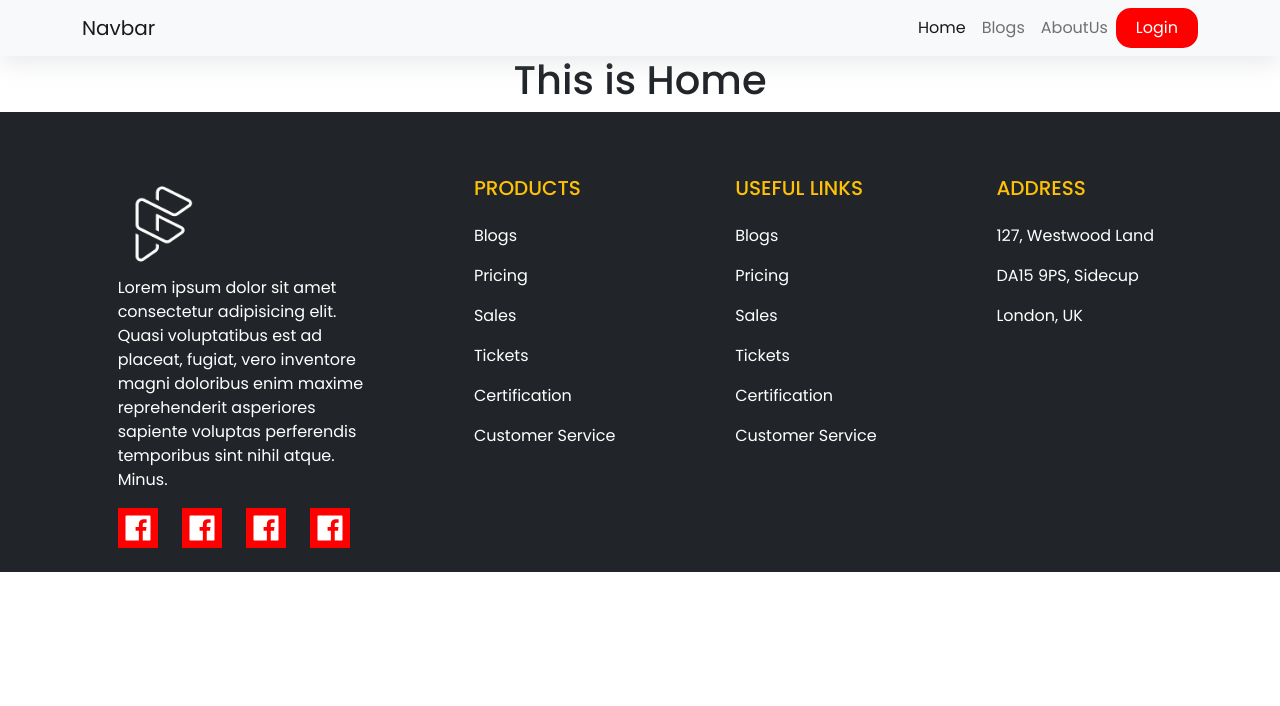
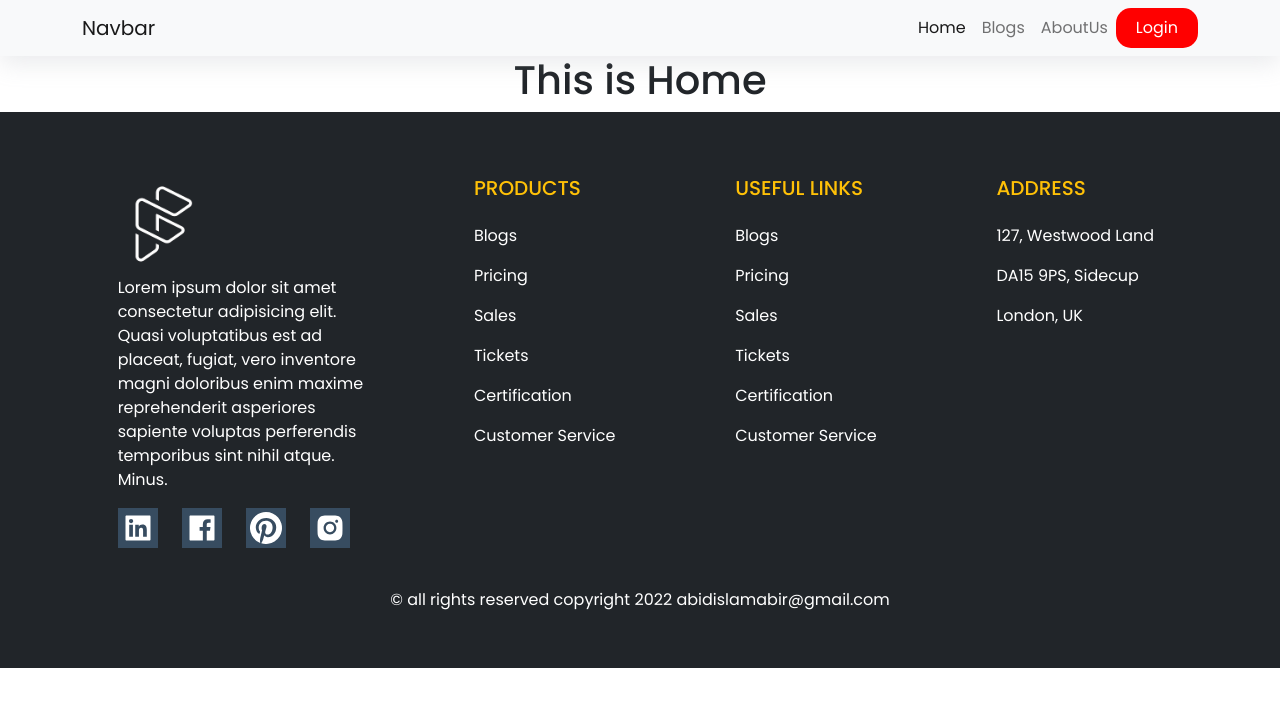
Before and after one commit to LimonFarazi03/computer-lap-client, a React (Create React App) app: page / in a window 1280 px wide. Shown: the top 706 px of the page. Built offline with nearby package versions, Linux system fonts and the light colour scheme; no server answers.

Commit message:
some update

```diff
--- a/src/components/Footer/Footer.css
+++ b/src/components/Footer/Footer.css
@@ -7,7 +7,7 @@
 }
 .svgIcon a svg {
   font-size: 40px;
-  background: red;
+  background:#374C60;
   padding: 4px;
   margin-left: 20px;
 }
--- a/src/components/Footer/Footer.js
+++ b/src/components/Footer/Footer.js
@@ -1,7 +1,8 @@
 import React from "react";
 import "./Footer.css";
 import footerImg from "../../Image/logo.png";
-import { AiFillFacebook } from "react-icons/ai";
+import { AiFillFacebook,AiFillLinkedin,AiFillInstagram } from "react-icons/ai";
+import { BsPinterest} from "react-icons/bs";
 
 const Footer = () => {
   const dynamicYear = new Date().getFullYear();
@@ -22,7 +23,7 @@ const Footer = () => {
             <div className="svgIcon">
               <a href="##">
                 {" "}
-                <AiFillFacebook />{" "}
+                <AiFillLinkedin />{" "}
               </a>
               <a href="##">
                 {" "}
@@ -30,11 +31,11 @@ const Footer = () => {
               </a>
               <a href="##">
                 {" "}
-                <AiFillFacebook />{" "}
+                <BsPinterest />{" "}
               </a>
               <a href="##">
                 {" "}
-                <AiFillFacebook />{" "}
+                <AiFillInstagram />{" "}
               </a>
             </div>
           </div>
@@ -73,7 +74,7 @@ const Footer = () => {
         </div>
       </div>
 
-      {/* <p className='container text-center p-3'>© all rights reserved copyright abidislamabir@gmail.com</p> */}
+      <p className='container mt-4 text-center p-3'>© all rights reserved copyright {dynamicYear} abidislamabir@gmail.com</p>
     </div>
   );
 };
```
